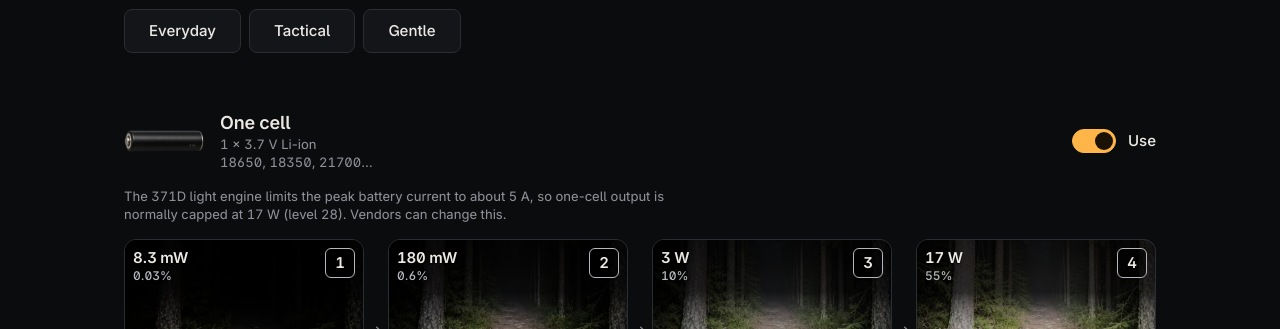
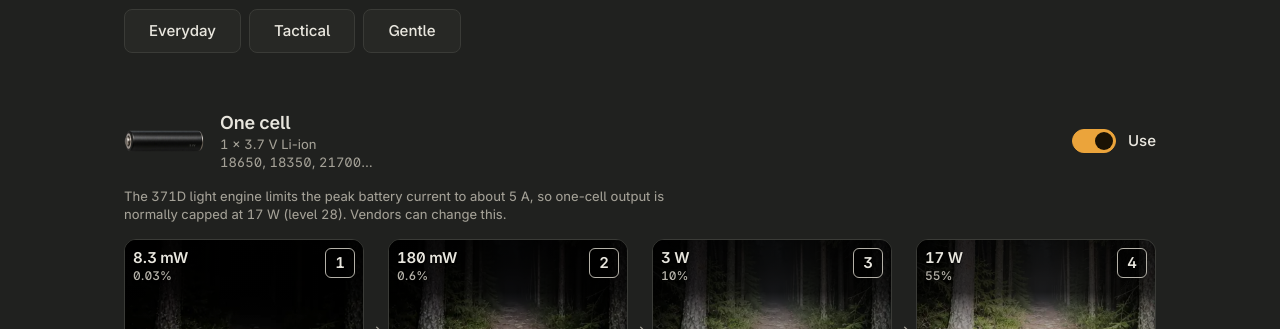
Before and after one commit to joiha-steven/flux-rc, a website with bundled scripts: page index.html in a window 1280 px wide. Shown: the part 89-418 px from the top of the page. Built offline with nearby package versions, Linux system fonts and the light colour scheme.

Commit message:
Graphite and warm off-white material tokens

```diff
--- a/index.html
+++ b/index.html
@@ -7,7 +7,7 @@
   <link rel="canonical" href="https://flux-rc.stevensdesk.com/">
   <meta name="viewport" content="width=device-width, initial-scale=1">
   <meta name="color-scheme" content="dark light">
-  <meta name="theme-color" content="#0b0c0e">
+  <meta name="theme-color" content="#20211f">
   <!-- Apply a saved theme choice before the stylesheets paint, so there is no flash. Same key as src/ui/theme.js. -->
   <script>
     try { var t = localStorage.getItem('flux-rc:theme'); if (t === 'light' && CSS.supports('color', 'light-dark(red, red)')) document.documentElement.setAttribute('data-theme', t); } catch (e) {}
--- a/src/ui/theme.js
+++ b/src/ui/theme.js
@@ -6,7 +6,7 @@ import { t } from './i18n.js';
 export const THEME_KEY = 'flux-rc:theme';
 
 // Page background per theme; keep equal to --bg in styles/tokens.css and the theme-color meta in index.html.
-const THEME_BG = { light: '#f6f4f0', dark: '#0b0c0e' };
+const THEME_BG = { light: '#e6e3dc', dark: '#20211f' };
 // The icon shows what a click switches to, matching the label.
 const ICON = { dark: 'sun', light: 'moon' };
 
--- a/styles/tokens.css
+++ b/styles/tokens.css
@@ -1,34 +1,52 @@
 /* Design tokens (docs/design.md "Tokens"), reset, base type.
+   One material system, two finishes: a matte graphite instrument (dark, the default) and a warm off-white one (light).
+   Three depths, told apart by lightness first and by a short top-lit shadow second:
+   shell (--bg) < panel (--surface) < raised key (--key); recessed windows (--well) sit below the shell.
    :root holds the DARK palette as plain values: that is what browsers without light-dark() get (Safari < 17.5,
-   Chrome < 123) and it is the original look. Where light-dark() works, the @supports block below redeclares the
-   colours as light-dark(light, dark): the page stays dark unless <html data-theme="light">
-   (set by src/ui/theme.js and the inline script in index.html) switches it. It never follows prefers-color-scheme. Any element can pin a scheme with
-   color-scheme: .program does, so the Program screen stays dark in both themes. */
+   Chrome < 123). Where light-dark() works, the @supports block below redeclares the colours as light-dark(light, dark):
+   the page stays dark unless <html data-theme="light"> (set by src/ui/theme.js and the inline script in index.html)
+   switches it. It never follows prefers-color-scheme. Any element can pin a scheme with color-scheme: .program does,
+   so the Program screen stays dark in both themes. */
 :root {
   color-scheme: dark;
-  --bg: #0b0c0e;
-  --surface: #131518;
-  --surface-2: #1a1d21;
-  --line: #2a2e34;
-  --text: #ece9e4;
-  --muted: #8d9097;
-  /* Amber is a FILL (buttons, selected pills, numbers on dark photos). */
-  --accent: #ffb547;
+  --bg: #20211f;
+  --surface: #272825;
+  --surface-2: #2d2e2b;
+  --line: #3a3b37;
+  --text: #e8e6de;
+  --muted: #a4a197;
+  /* Raised key: face, hover face, edge, the 1 px highlight on its top edge and its short drop shadow. */
+  --key: #30312e;
+  --key-hover: #373834;
+  --key-edge: #454641;
+  --key-hi: rgb(255 255 255 / 0.07);
+  --drop-1: rgb(0 0 0 / 0.55);
+  --drop-2: rgb(0 0 0 / 0.25);
+  --key-drop: 0 1px 0 var(--drop-1), 0 2px 3px var(--drop-2);
+  /* Recessed window: photo frames, number windows, switch tracks, inactive areas. */
+  --well: #151613;
+  --well-edge: #0c0d0b;
+  --well-shade: inset 0 1px 2px rgb(0 0 0 / 0.55);
+  /* Amber is a FILL (Program, the switch's active zone, small state marks, the check on a picked level). */
+  --accent: #eba43b;
   --on-accent: #1a1205;
-  /* Amber used as text, border or focus ring on the page background: darker on light so it stays readable. */
-  --accent-strong: #ffb547;
-  --accent-glow: rgb(255 181 71 / 0.4);
+  /* The amber key's darker lower edge. */
+  --accent-edge: #a8701f;
+  /* Amber used as text, border or focus ring on the page: darker on light so it stays readable. */
+  --accent-strong: #eba43b;
+  --accent-glow: rgb(235 164 59 / 0.4);
   --danger: #ff6b6b;
   /* Ink on a --danger fill (the "!" badge). */
   --on-danger: #1a0606;
   --ok: #5bd68a;
-  /* Text and controls drawn over the (dark) beam photos stay light in both themes; the frame behind a photo stays dark. */
-  --photo-text: #ece9e4;
-  --photo-muted: #b4b7bd;
-  --photo-bg: #1a1d21;
+  /* Text drawn over the (dark) beam photos and on the solid plates laid over them stays light in both themes. */
+  --photo-text: #e8e6de;
+  --photo-muted: #b4b1a8;
+  --photo-bg: #151613;
+  --plate: rgb(21 22 19 / 0.86);
   /* aliases used by the shared controls */
-  --raised: var(--surface-2);
-  --border: var(--line);
+  --raised: var(--key);
+  --border: var(--key-edge);
   --accent-ink: var(--on-accent);
   --scrim: rgb(0 0 0 / 0.65);
   --shadow: rgb(0 0 0 / 0.5);
@@ -37,10 +55,15 @@
   --sp-2: 16px;
   --sp-3: 24px;
   --sp-4: 32px;
+  /* Radius by function: panels and cards 12, windows and keys 8, keys inside a cluster 6, printed plates 4. */
   --radius: 12px;
   --radius-s: 8px;
+  --radius-xs: 6px;
+  --radius-plate: 4px;
   --tap: 44px;
   --gutter: 16px;
+  /* Press: a key sinks at most 1 px. */
+  --press: 0.1s;
   --font: "Plum Sans", system-ui, -apple-system, "Segoe UI", Roboto, "Helvetica Neue", Arial, sans-serif;
   --mono: "Plum Mono", ui-monospace, "SF Mono", Menlo, Consolas, monospace;
   /* type scale (docs/design.md "Typography"): size / line height */
@@ -56,19 +79,29 @@
 @supports (color: light-dark(red, red)) {
   :root {
     color-scheme: dark;
-    --bg: light-dark(#f6f4f0, #0b0c0e);
-    --surface: light-dark(#ffffff, #131518);
-    --surface-2: light-dark(#ebe8e1, #1a1d21);
-    --line: light-dark(#d4cfc5, #2a2e34);
-    --text: light-dark(#1b1a18, #ece9e4);
-    --muted: light-dark(#625e57, #8d9097);
-    --accent-strong: light-dark(#945400, #ffb547);
-    --accent-glow: light-dark(rgb(148 84 0 / 0.3), rgb(255 181 71 / 0.4));
+    --bg: light-dark(#e6e3dc, #20211f);
+    --surface: light-dark(#efede7, #272825);
+    --surface-2: light-dark(#e8e5de, #2d2e2b);
+    --line: light-dark(#cdc9bf, #3a3b37);
+    --text: light-dark(#1d1c19, #e8e6de);
+    --muted: light-dark(#5c5850, #a4a197);
+    --key: light-dark(#f9f8f4, #30312e);
+    --key-hover: light-dark(#ffffff, #373834);
+    --key-edge: light-dark(#c4bfb4, #454641);
+    --key-hi: light-dark(rgb(255 255 255 / 0.9), rgb(255 255 255 / 0.07));
+    --drop-1: light-dark(rgb(70 60 45 / 0.22), rgb(0 0 0 / 0.55));
+    --drop-2: light-dark(rgb(70 60 45 / 0.12), rgb(0 0 0 / 0.25));
+    --well: light-dark(#d9d5cc, #151613);
+    --well-edge: light-dark(#bdb8ad, #0c0d0b);
+    --well-shade: inset 0 1px 2px light-dark(rgb(70 60 45 / 0.22), rgb(0 0 0 / 0.55));
+    --accent-edge: light-dark(#b07a28, #a8701f);
+    --accent-strong: light-dark(#844b00, #eba43b);
+    --accent-glow: light-dark(rgb(132 75 0 / 0.3), rgb(235 164 59 / 0.4));
     --danger: light-dark(#c0272d, #ff6b6b);
     --on-danger: light-dark(#ffffff, #1a0606);
     --ok: light-dark(#17703d, #5bd68a);
-    --scrim: light-dark(rgb(27 26 24 / 0.45), rgb(0 0 0 / 0.65));
-    --shadow: light-dark(rgb(27 26 24 / 0.18), rgb(0 0 0 / 0.5));
+    --scrim: light-dark(rgb(29 28 25 / 0.45), rgb(0 0 0 / 0.65));
+    --shadow: light-dark(rgb(29 28 25 / 0.18), rgb(0 0 0 / 0.5));
   }
   html[data-theme="light"] { color-scheme: light; }
 }
--- a/test/theme.test.js
+++ b/test/theme.test.js
@@ -22,10 +22,10 @@ test('themeLabel says what a click switches to', () => {
 });
 
 test('themeColor gives the theme background for the browser bar', () => {
-  assert.equal(themeColor('light'), '#f6f4f0');
-  assert.equal(themeColor('dark'), '#0b0c0e');
-  assert.equal(themeColor('auto'), '#0b0c0e');
-  assert.equal(themeColor(undefined), '#0b0c0e');
+  assert.equal(themeColor('light'), '#e6e3dc');
+  assert.equal(themeColor('dark'), '#20211f');
+  assert.equal(themeColor('auto'), '#20211f');
+  assert.equal(themeColor(undefined), '#20211f');
 });
 
 test('themeSupported is false when CSS.supports is missing or throws', () => {
```
